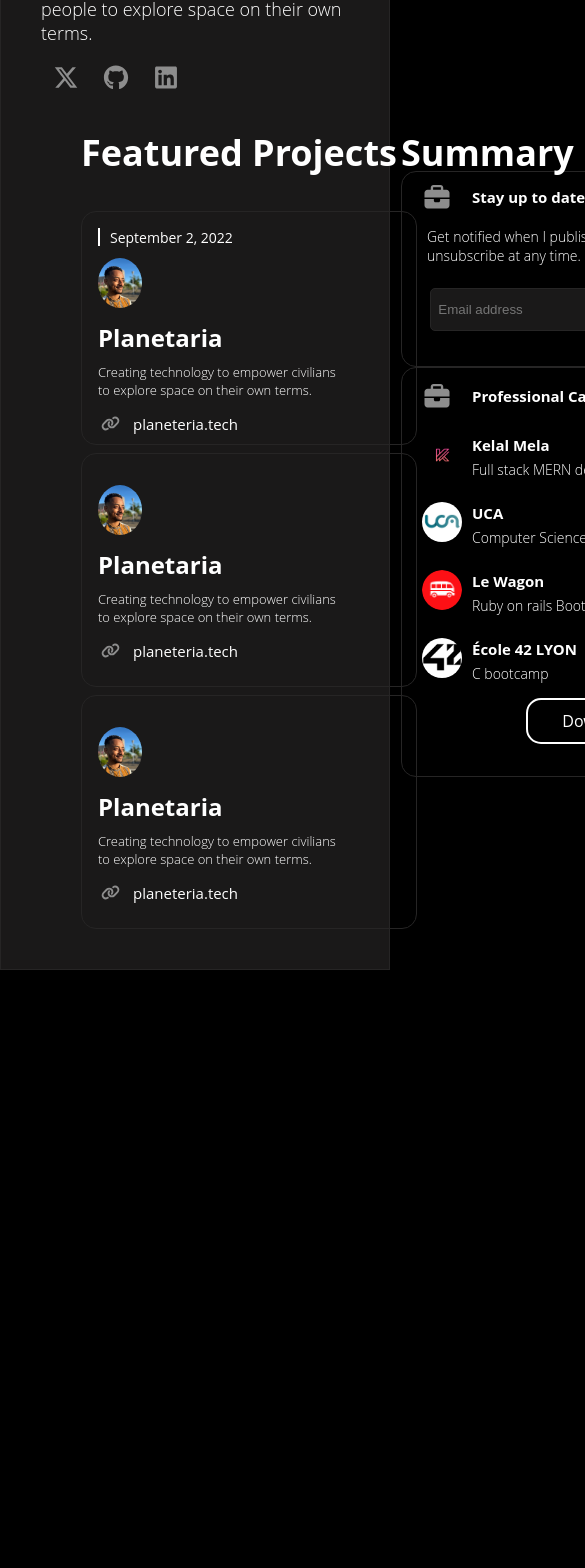
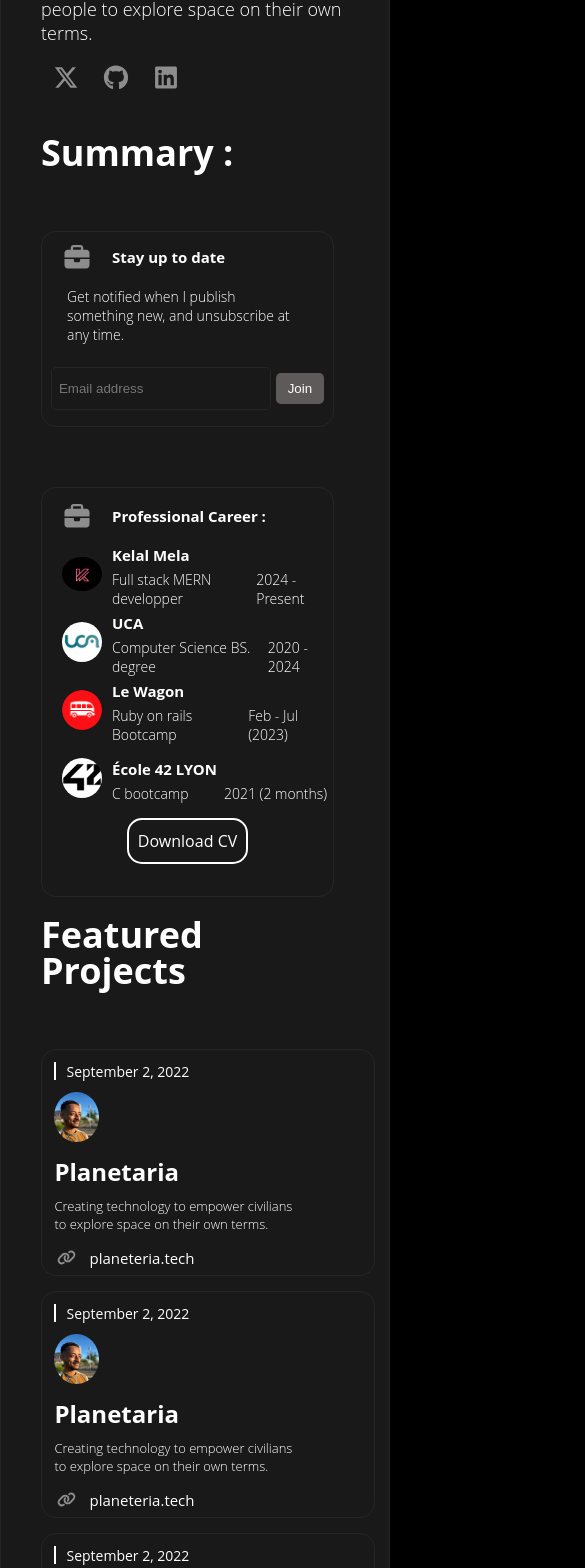
Before and after one commit to Eyosias1/profile, a React (Create React App) app: page / in a window 390 px wide. Shown: the part 837-2405 px from the top of the page, 585 px wide, since content can reach past the window. Before the commit the page ends 1807 px from the top, so only its background shows below. Built offline with nearby package versions, Linux system fonts and the light colour scheme.

Commit message:
adjusted media query for phones

```diff
--- a/src/components/Project.js
+++ b/src/components/Project.js
@@ -6,7 +6,6 @@
 function Project() {
 return (
 <div className='Project'>
-            <div>
     <h2>Featured Projects</h2>
     <ul>
         <li>
@@ -23,7 +22,8 @@
                     to explore space on their own terms.</p>
                 <div className='link-proj-desc'>
                     <svg xmlns="http://www.w3.org/2000/svg" viewBox="0 0 640 512">
-                                    <path d="M579.8 267.7c56.5-56.5 56.5-148 0-204.5c-50-50-128.8-56.5-186.3-15.4l-1.6 1.1c-14.4 10.3-17.7 30.3-7.4 44.6s30.3 17.7 44.6 7.4l1.6-1.1c32.1-22.9 76-19.3 103.8 8.6c31.5 31.5 31.5 82.5 0 114L422.3 334.8c-31.5 31.5-82.5 31.5-114 0c-27.9-27.9-31.5-71.8-8.6-103.8l1.1-1.6c10.3-14.4 6.9-34.4-7.4-44.6s-34.4-6.9-44.6 7.4l-1.1 1.6C206.5 251.2 213 330 263 380c56.5 56.5 148 56.5 204.5 0L579.8 267.7zM60.2 244.3c-56.5 56.5-56.5 148 0 204.5c50 50 128.8 56.5 186.3 15.4l1.6-1.1c14.4-10.3 17.7-30.3 7.4-44.6s-30.3-17.7-44.6-7.4l-1.6 1.1c-32.1 22.9-76 19.3-103.8-8.6C74 372 74 321 105.5 289.5L217.7 177.2c31.5-31.5 82.5-31.5 114 0c27.9 27.9 31.5 71.8 8.6 103.9l-1.1 1.6c-10.3 14.4-6.9 34.4 7.4 44.6s34.4 6.9 44.6-7.4l1.1-1.6C433.5 260.8 427 182 377 132c-56.5-56.5-148-56.5-204.5 0L60.2 244.3z" />
+                        <path
+                            d="M579.8 267.7c56.5-56.5 56.5-148 0-204.5c-50-50-128.8-56.5-186.3-15.4l-1.6 1.1c-14.4 10.3-17.7 30.3-7.4 44.6s30.3 17.7 44.6 7.4l1.6-1.1c32.1-22.9 76-19.3 103.8 8.6c31.5 31.5 31.5 82.5 0 114L422.3 334.8c-31.5 31.5-82.5 31.5-114 0c-27.9-27.9-31.5-71.8-8.6-103.8l1.1-1.6c10.3-14.4 6.9-34.4-7.4-44.6s-34.4-6.9-44.6 7.4l-1.1 1.6C206.5 251.2 213 330 263 380c56.5 56.5 148 56.5 204.5 0L579.8 267.7zM60.2 244.3c-56.5 56.5-56.5 148 0 204.5c50 50 128.8 56.5 186.3 15.4l1.6-1.1c14.4-10.3 17.7-30.3 7.4-44.6s-30.3-17.7-44.6-7.4l-1.6 1.1c-32.1 22.9-76 19.3-103.8-8.6C74 372 74 321 105.5 289.5L217.7 177.2c31.5-31.5 82.5-31.5 114 0c27.9 27.9 31.5 71.8 8.6 103.9l-1.1 1.6c-10.3 14.4-6.9 34.4 7.4 44.6s34.4 6.9 44.6-7.4l1.1-1.6C433.5 260.8 427 182 377 132c-56.5-56.5-148-56.5-204.5 0L60.2 244.3z" />
                     </svg>
                     <a href='https://www.youtube.com/watch?v=dQw4w9WgXcQ'> planeteria.tech</a>
                 </div>
@@ -31,6 +31,10 @@
         </li>
         <li>
             <div className='proj-li'>
+                <div className='cal'>
+                    <span className='bar'></span>
+                    <span className='date'> September 2, 2022</span>
+                </div>
                 <div className='project-icon'>
                     <img src={profile} alt="profile Logo" className="profile-img" />
                 </div>
@@ -39,7 +43,8 @@
                     to explore space on their own terms.</p>
                 <div className='link-proj-desc'>
                     <svg xmlns="http://www.w3.org/2000/svg" viewBox="0 0 640 512">
-                                    <path d="M579.8 267.7c56.5-56.5 56.5-148 0-204.5c-50-50-128.8-56.5-186.3-15.4l-1.6 1.1c-14.4 10.3-17.7 30.3-7.4 44.6s30.3 17.7 44.6 7.4l1.6-1.1c32.1-22.9 76-19.3 103.8 8.6c31.5 31.5 31.5 82.5 0 114L422.3 334.8c-31.5 31.5-82.5 31.5-114 0c-27.9-27.9-31.5-71.8-8.6-103.8l1.1-1.6c10.3-14.4 6.9-34.4-7.4-44.6s-34.4-6.9-44.6 7.4l-1.1 1.6C206.5 251.2 213 330 263 380c56.5 56.5 148 56.5 204.5 0L579.8 267.7zM60.2 244.3c-56.5 56.5-56.5 148 0 204.5c50 50 128.8 56.5 186.3 15.4l1.6-1.1c14.4-10.3 17.7-30.3 7.4-44.6s-30.3-17.7-44.6-7.4l-1.6 1.1c-32.1 22.9-76 19.3-103.8-8.6C74 372 74 321 105.5 289.5L217.7 177.2c31.5-31.5 82.5-31.5 114 0c27.9 27.9 31.5 71.8 8.6 103.9l-1.1 1.6c-10.3 14.4-6.9 34.4 7.4 44.6s34.4 6.9 44.6-7.4l1.1-1.6C433.5 260.8 427 182 377 132c-56.5-56.5-148-56.5-204.5 0L60.2 244.3z" />
+                        <path
+                            d="M579.8 267.7c56.5-56.5 56.5-148 0-204.5c-50-50-128.8-56.5-186.3-15.4l-1.6 1.1c-14.4 10.3-17.7 30.3-7.4 44.6s30.3 17.7 44.6 7.4l1.6-1.1c32.1-22.9 76-19.3 103.8 8.6c31.5 31.5 31.5 82.5 0 114L422.3 334.8c-31.5 31.5-82.5 31.5-114 0c-27.9-27.9-31.5-71.8-8.6-103.8l1.1-1.6c10.3-14.4 6.9-34.4-7.4-44.6s-34.4-6.9-44.6 7.4l-1.1 1.6C206.5 251.2 213 330 263 380c56.5 56.5 148 56.5 204.5 0L579.8 267.7zM60.2 244.3c-56.5 56.5-56.5 148 0 204.5c50 50 128.8 56.5 186.3 15.4l1.6-1.1c14.4-10.3 17.7-30.3 7.4-44.6s-30.3-17.7-44.6-7.4l-1.6 1.1c-32.1 22.9-76 19.3-103.8-8.6C74 372 74 321 105.5 289.5L217.7 177.2c31.5-31.5 82.5-31.5 114 0c27.9 27.9 31.5 71.8 8.6 103.9l-1.1 1.6c-10.3 14.4-6.9 34.4 7.4 44.6s34.4 6.9 44.6-7.4l1.1-1.6C433.5 260.8 427 182 377 132c-56.5-56.5-148-56.5-204.5 0L60.2 244.3z" />
                     </svg>
                     <a href='https://www.youtube.com/watch?v=dQw4w9WgXcQ'> planeteria.tech</a>
                 </div>
@@ -47,6 +52,10 @@
         </li>
         <li>
             <div className='proj-li'>
+                <div className='cal'>
+                    <span className='bar'></span>
+                    <span className='date'> September 2, 2022</span>
+                </div>
                 <div className='project-icon'>
                     <img src={profile} alt="profile Logo" className="profile-img" />
                 </div>
@@ -55,7 +64,8 @@
                     to explore space on their own terms.</p>
                 <div className='link-proj-desc'>
                     <svg xmlns="http://www.w3.org/2000/svg" viewBox="0 0 640 512">
-                                    <path d="M579.8 267.7c56.5-56.5 56.5-148 0-204.5c-50-50-128.8-56.5-186.3-15.4l-1.6 1.1c-14.4 10.3-17.7 30.3-7.4 44.6s30.3 17.7 44.6 7.4l1.6-1.1c32.1-22.9 76-19.3 103.8 8.6c31.5 31.5 31.5 82.5 0 114L422.3 334.8c-31.5 31.5-82.5 31.5-114 0c-27.9-27.9-31.5-71.8-8.6-103.8l1.1-1.6c10.3-14.4 6.9-34.4-7.4-44.6s-34.4-6.9-44.6 7.4l-1.1 1.6C206.5 251.2 213 330 263 380c56.5 56.5 148 56.5 204.5 0L579.8 267.7zM60.2 244.3c-56.5 56.5-56.5 148 0 204.5c50 50 128.8 56.5 186.3 15.4l1.6-1.1c14.4-10.3 17.7-30.3 7.4-44.6s-30.3-17.7-44.6-7.4l-1.6 1.1c-32.1 22.9-76 19.3-103.8-8.6C74 372 74 321 105.5 289.5L217.7 177.2c31.5-31.5 82.5-31.5 114 0c27.9 27.9 31.5 71.8 8.6 103.9l-1.1 1.6c-10.3 14.4-6.9 34.4 7.4 44.6s34.4 6.9 44.6-7.4l1.1-1.6C433.5 260.8 427 182 377 132c-56.5-56.5-148-56.5-204.5 0L60.2 244.3z" />
+                        <path
+                            d="M579.8 267.7c56.5-56.5 56.5-148 0-204.5c-50-50-128.8-56.5-186.3-15.4l-1.6 1.1c-14.4 10.3-17.7 30.3-7.4 44.6s30.3 17.7 44.6 7.4l1.6-1.1c32.1-22.9 76-19.3 103.8 8.6c31.5 31.5 31.5 82.5 0 114L422.3 334.8c-31.5 31.5-82.5 31.5-114 0c-27.9-27.9-31.5-71.8-8.6-103.8l1.1-1.6c10.3-14.4 6.9-34.4-7.4-44.6s-34.4-6.9-44.6 7.4l-1.1 1.6C206.5 251.2 213 330 263 380c56.5 56.5 148 56.5 204.5 0L579.8 267.7zM60.2 244.3c-56.5 56.5-56.5 148 0 204.5c50 50 128.8 56.5 186.3 15.4l1.6-1.1c14.4-10.3 17.7-30.3 7.4-44.6s-30.3-17.7-44.6-7.4l-1.6 1.1c-32.1 22.9-76 19.3-103.8-8.6C74 372 74 321 105.5 289.5L217.7 177.2c31.5-31.5 82.5-31.5 114 0c27.9 27.9 31.5 71.8 8.6 103.9l-1.1 1.6c-10.3 14.4-6.9 34.4 7.4 44.6s34.4 6.9 44.6-7.4l1.1-1.6C433.5 260.8 427 182 377 132c-56.5-56.5-148-56.5-204.5 0L60.2 244.3z" />
                     </svg>
                     <a href='https://www.youtube.com/watch?v=dQw4w9WgXcQ'> planeteria.tech</a>
                 </div>
@@ -63,7 +73,6 @@
         </li>
     </ul>
 </div>
-        </div>
 );
 }
 
--- a/src/styles/EmailNotif.css
+++ b/src/styles/EmailNotif.css
@@ -1,7 +1,7 @@
 .email-about {
     border: 1px solid;
     border-radius: 15px;
-    width: 420px;
+    width: 105%;
     height: 194px;
     border-color: var(--colorternerelight);
     display: flex;
--- a/src/styles/Home.css
+++ b/src/styles/Home.css
@@ -37,5 +37,25 @@
     justify-content: space-between;
 }
 .top-proj {
-    padding-left: 40px;
+    width: 45%;
 }
+.sum-container {
+    display: flex;
+    flex-direction: column;
+    width: 45%;
+    gap: 60px;
+}
+
+
+@media (max-width: 800px) {
+   .exp-section {
+        flex-direction: column-reverse;
+        gap: 20px;
+    }
+    .top-proj {
+        width: 90%;
+    }
+    .sum-container {
+        width: 90%;
+    }
+}
--- a/src/styles/Project.css
+++ b/src/styles/Project.css
@@ -1,17 +1,24 @@
+.Project {
+    width: 100%;
+    display: flex;
+    flex-direction: column;
+    justify-content: space-between;
+    gap: 20px;
+}
 .Project  ul {
     margin: 0;
     padding: 0;
-    /* margin-left: 2%; */
+    width: 90%;
     padding-top: 40px;
     list-style-type: none;
     display: flex;
     flex-direction: column;
     justify-content: space-around;
-    gap: 8px
+    gap: 15px
 }
 .Project  ul > li {
     height: 200px;
-    width: 248px;
+    width: 100%;
     padding: 5%;
     padding-right: 70px;
     display: flex;
--- a/src/styles/Work.css
+++ b/src/styles/Work.css
@@ -1,6 +1,6 @@
 .work-about {
     border: 1px solid;
-    width: 420px;
+    width: 105%;
     height: 408px;
     border-radius: 15px;
     border-color: var(--colorternerelight);
```
Lines whose indentation alone changed are shown as unchanged.
